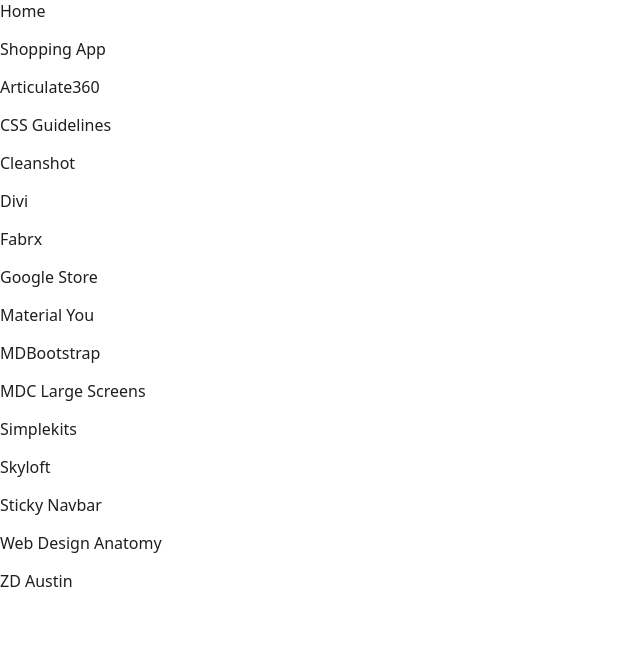
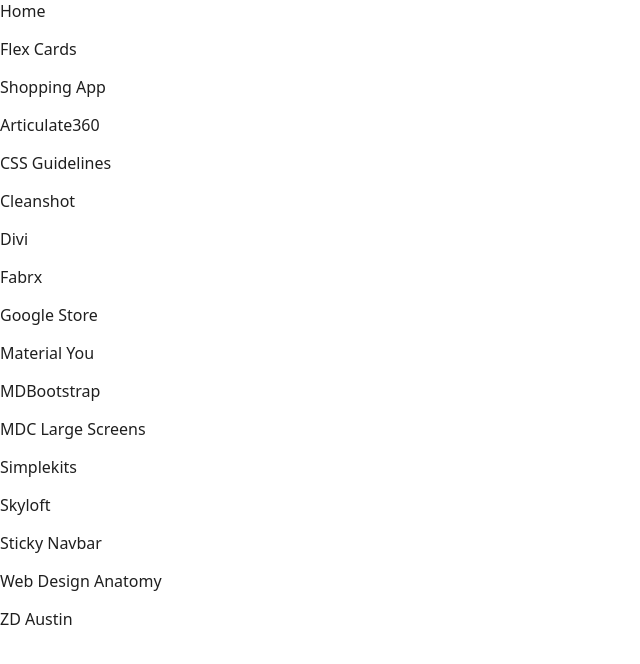
Before and after one commit to jeffclaybrook/Projects, a plain HTML site: page index.html in a window 1280 px wide. Shown: the whole page, without its empty margins (0-640 px from the left). Drawn offline with Linux system fonts and the light colour scheme.

Commit message:
Update index.html

```diff
--- a/index.html
+++ b/index.html
@@ -44,6 +44,7 @@
 <body>
     <nav>
         <a href="index.html">Home</a>
+        <a href="Flex/index.html">Flex Cards</a>
         <a href="Shopping%20App/index.html">Shopping App</a>
         <a href="Articulate360/index.html">Articulate360</a>
         <a href="CSS%20Guidelines/index.html">CSS Guidelines</a>
```
